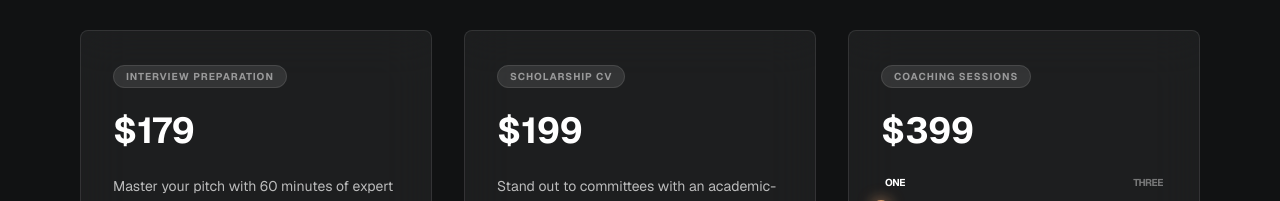
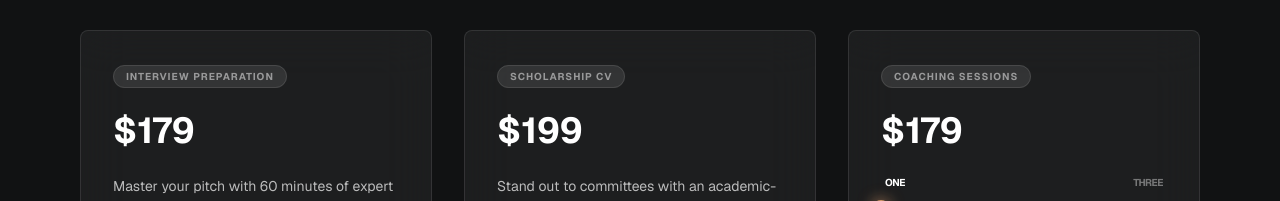
Before and after one commit to Israel-Beni/nuelit, a Next.js app: page /pricing in a window 1280 px wide. Shown: the part 1186-1387 px from the top of the page. Built offline with nearby package versions, Linux system fonts and the light colour scheme; a web font is replaced by a local one.

Commit message:
feat: Update coaching session prices for 'ONE' and 'THREE' levels.

```diff
--- a/app/pricing/page.tsx
+++ b/app/pricing/page.tsx
@@ -220,8 +220,8 @@ const PLANS: PricingPlan[] = [
     basePrice: 399,
     description: 'Upgrade your career with extensive, personalized support.',
     levels: [
-      { name: 'ONE', price: 399, originalPrice: 499, description: 'One-on-one intensive coaching session for immediate impact.' },
-      { name: 'THREE', price: 899, originalPrice: 1199, description: 'Three comprehensive sessions to build a long-term roadmap.' }
+      { name: 'ONE', price: 179, originalPrice: 299, description: 'One-on-one intensive coaching session for immediate impact.' },
+      { name: 'THREE', price: 399, originalPrice: 499, description: 'Three comprehensive sessions to build a long-term roadmap.' }
     ],
     features: [
       'Pre-coaching needs assessment',
```
